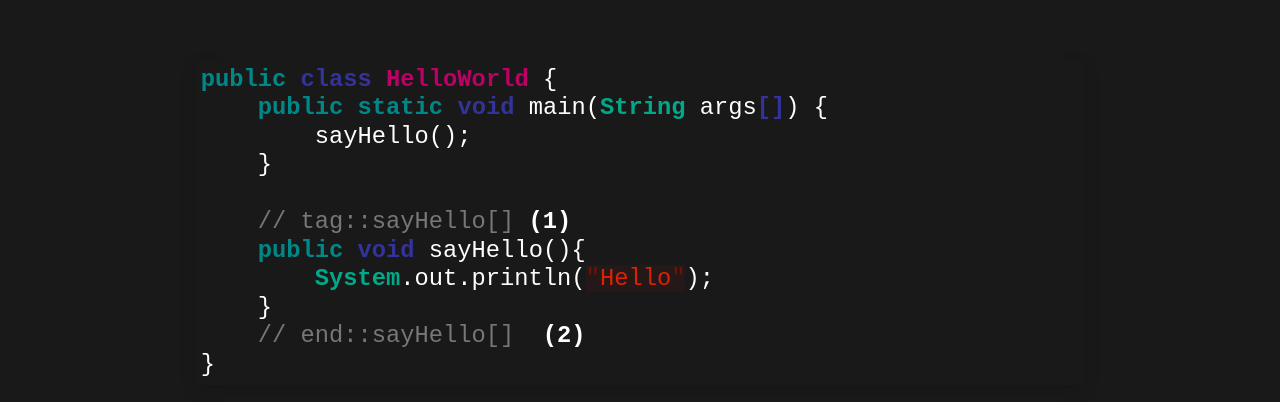
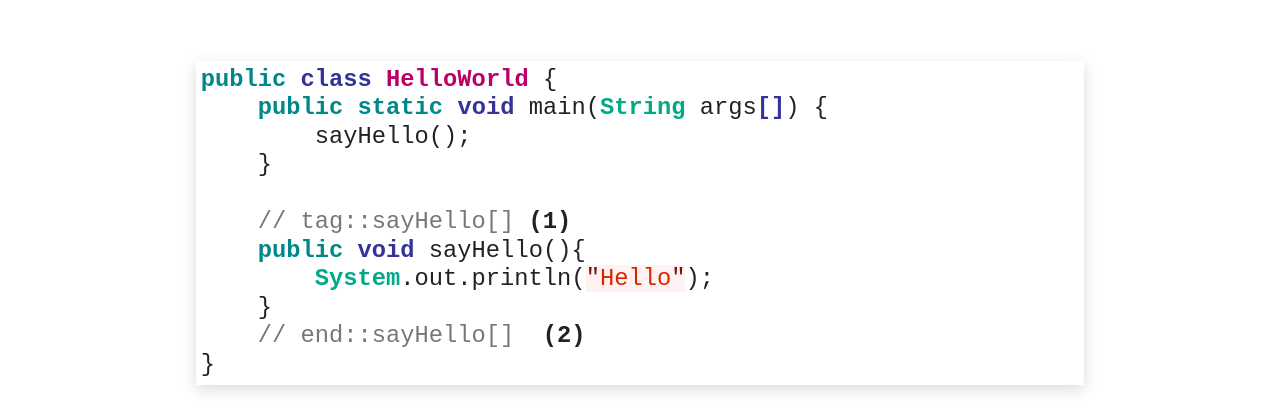
Before and after one commit to nicoVasq/asciidoctor-presentation, a plain HTML site: page docs/index.html in a window 1280 px wide. Shown: the top 402 px of the page. Drawn offline with Linux system fonts and the light colour scheme; a script that the page names is missing.

Commit message:
add index.html

```diff
--- a/docs/tagExample.html
+++ b/docs/index.html
@@ -1,4 +1,4 @@
-<!DOCTYPE html><html lang="en"><head><meta charset="utf-8"><title>Untitled</title><meta content="yes" name="apple-mobile-web-app-capable"><meta content="black-translucent" name="apple-mobile-web-app-status-bar-style"><meta content="width=device-width, initial-scale=1.0, maximum-scale=1.0, user-scalable=no, minimal-ui" name="viewport"><link href="reveal.js-3.8.0/css/reveal.css" rel="stylesheet"><link rel="stylesheet" href="reveal.js-3.8.0/css/theme/black.css" id="theme"><!--This CSS is generated by the Asciidoctor-Reveal.js converter to further integrate AsciiDoc's existing semantic with Reveal.js--><style type="text/css">.reveal div.right {
+<!DOCTYPE html><html lang="en"><head><meta charset="utf-8"><title>Untitled</title><meta content="yes" name="apple-mobile-web-app-capable"><meta content="black-translucent" name="apple-mobile-web-app-status-bar-style"><meta content="width=device-width, initial-scale=1.0, maximum-scale=1.0, user-scalable=no, minimal-ui" name="viewport"><link href="reveal.js-3.8.0/css/reveal.css" rel="stylesheet"><link rel="stylesheet" href="reveal.js-3.8.0/css/theme/white.css" id="theme"><!--This CSS is generated by the Asciidoctor-Reveal.js converter to further integrate AsciiDoc's existing semantic with Reveal.js--><style type="text/css">.reveal div.right {
   float: right;
 }
 
```
Also changed, not shown: docs/slides.html (+1 -1 lines).
